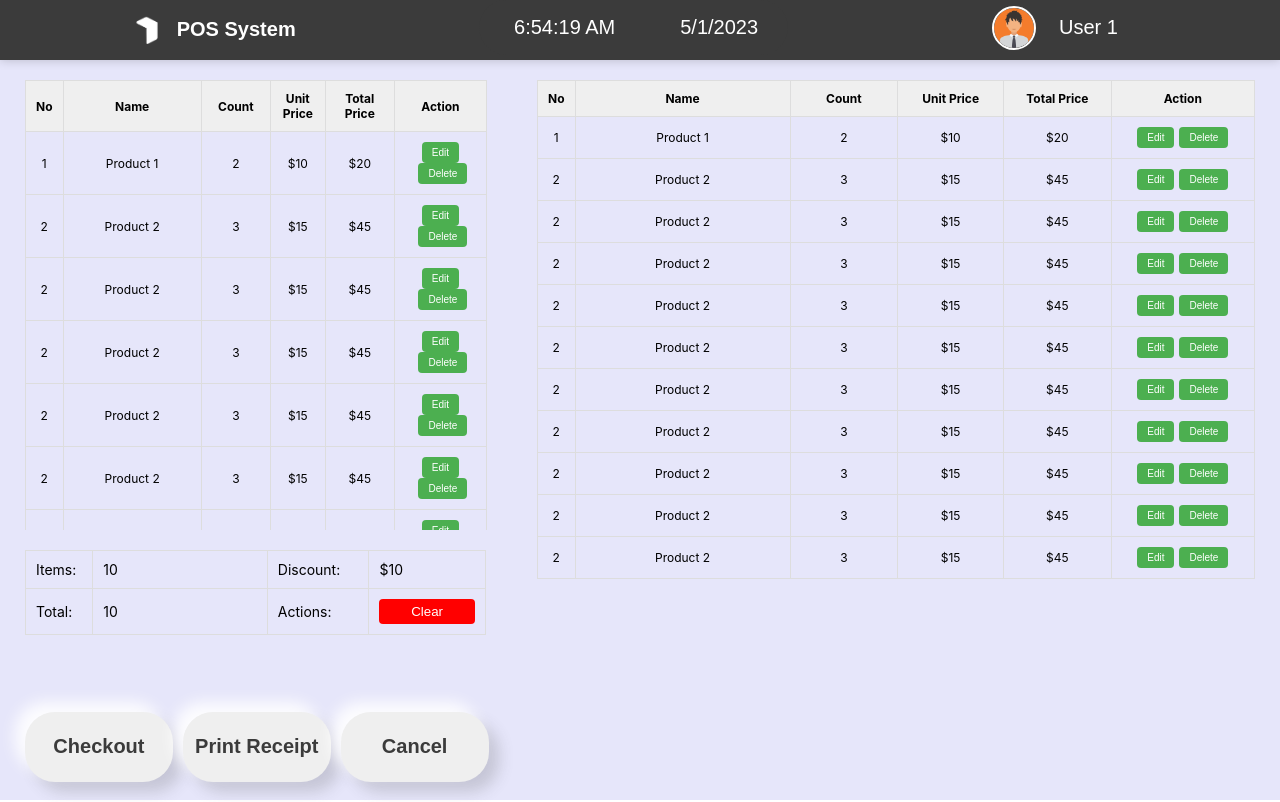
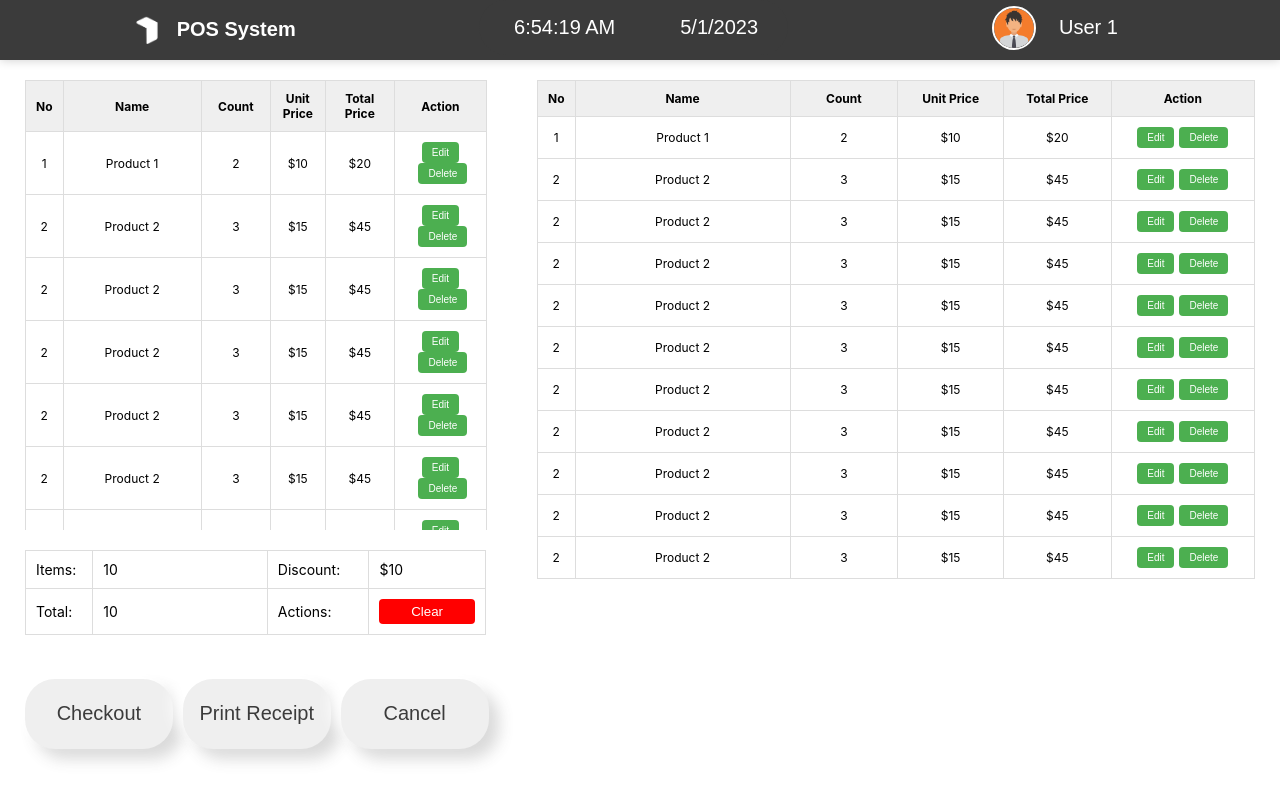
Before and after one commit to ProInventory/POS, a React (Create React App) app: page / in a window 1280 px wide. Built offline with nearby package versions, Linux system fonts and the light colour scheme.

Commit message:
fixed ugly background color
Co-Authored-By: Sachin Dewthuru <101192491+RaZOr519@users.noreply.github.com>
Co-Authored-By: Tharindu N. Madhusanka <mail@tharindu.dev>

```diff
--- a/src/components/styles/actions.css
+++ b/src/components/styles/actions.css
@@ -1,5 +1,5 @@
 .actions {
-	padding-top: 12%;
+	padding-top: 5%;
 	display: flex;
 	justify-content: space-between;
 	width: 100%;
@@ -20,6 +20,7 @@
 
 .actions-text{
 	font-family: "Rubik", sans-serif;
+	font-weight: 500;
 	font-size: 20px;
 	color:#3b3b3b;
 }
--- a/src/components/styles/dashboard.css
+++ b/src/components/styles/dashboard.css
@@ -1,6 +1,6 @@
 .homepage {
 	height: 100vh;
-	background-color: lavender;
+	background-color: rgb(255, 255, 255);
 }
 
 .homepage-navbar {
```
